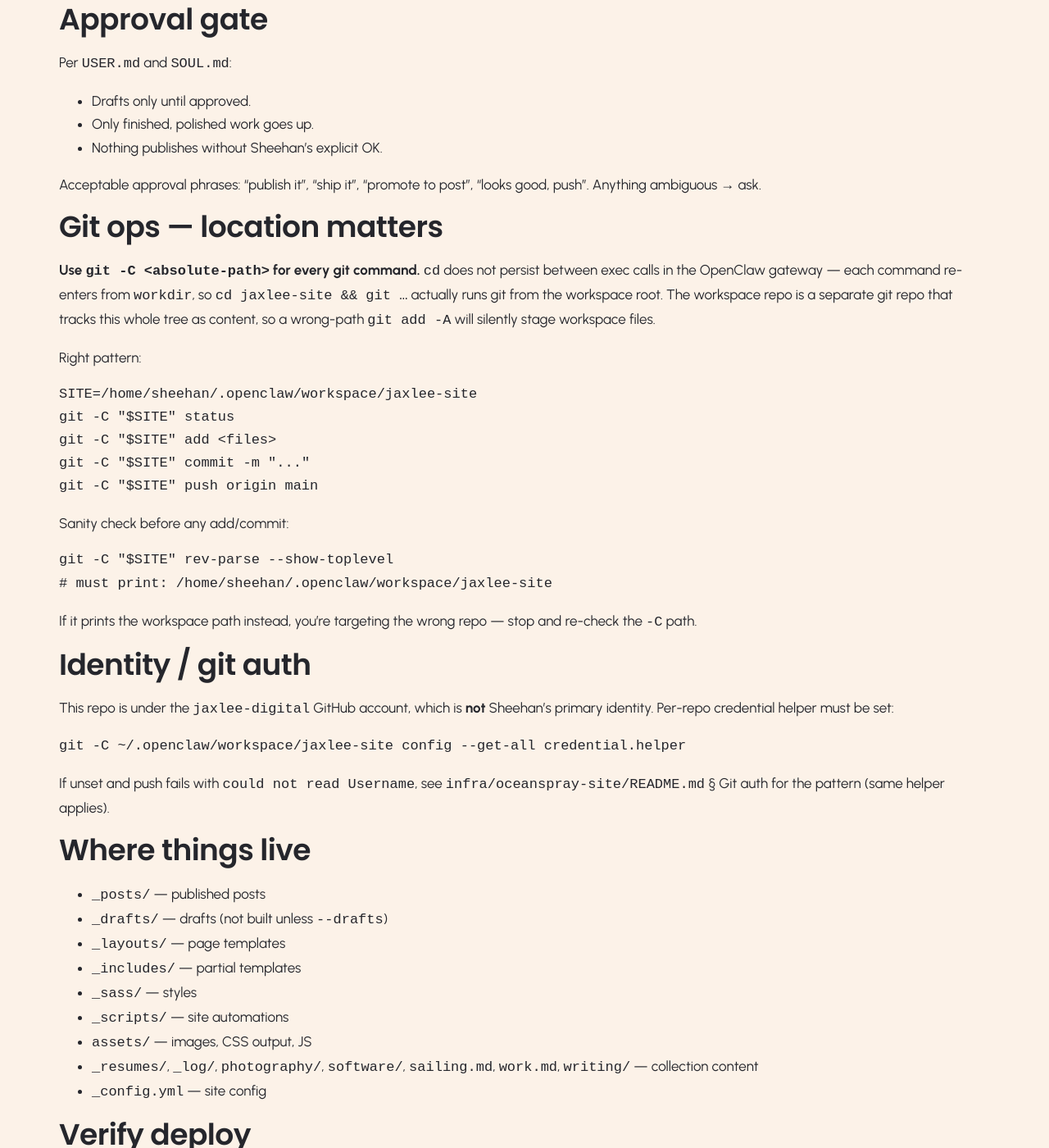
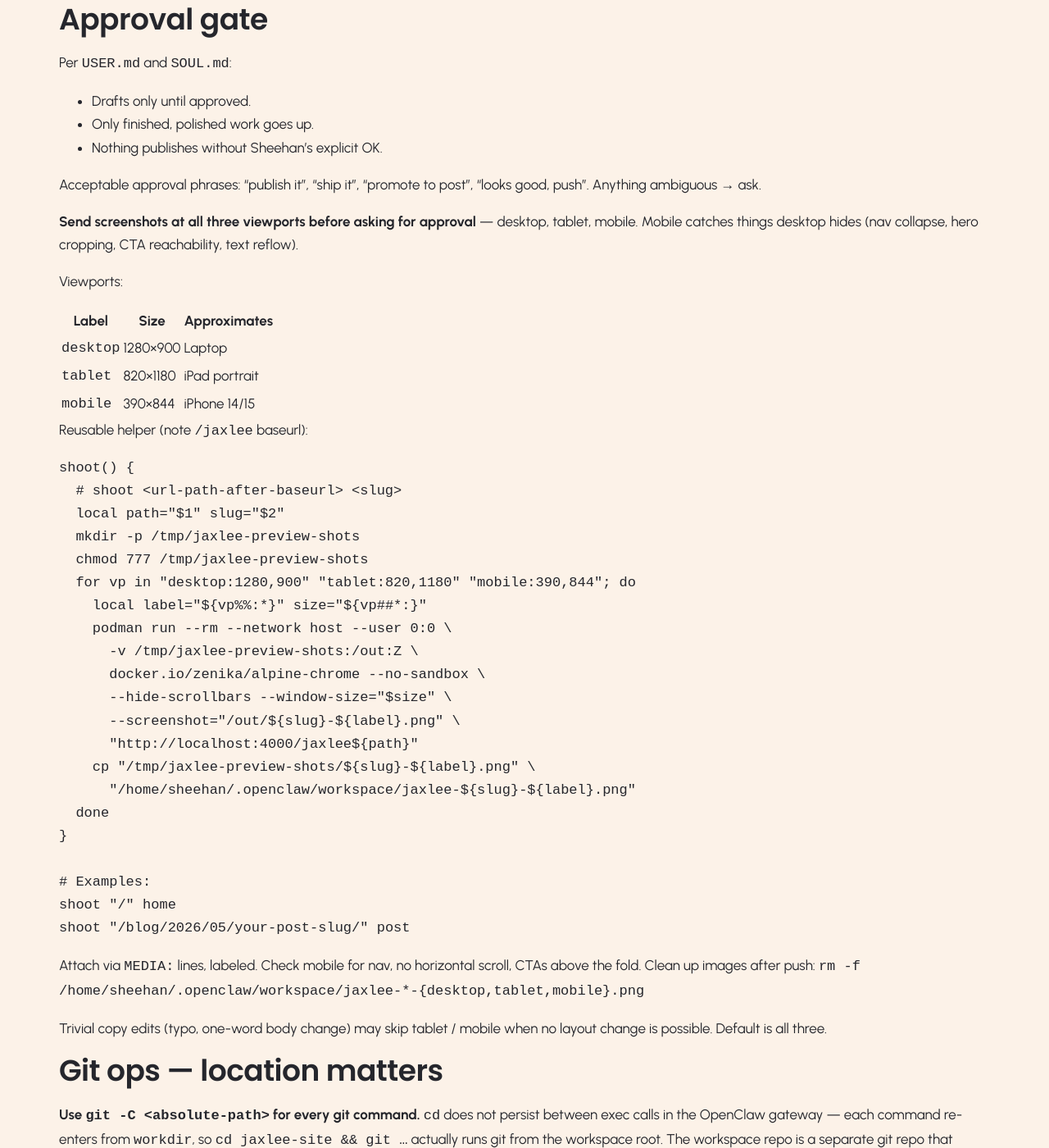
Before and after one commit to jaxlee-digital/jaxlee, a Jekyll site: the page built from WORKFLOW.md, in a window 1280 px wide and 1400 px high, scrolled down 1907 px. Shown: the whole window at 82% size. Built offline with Jekyll 4.4.1, drawn with Linux system fonts in a browser that asks for light colours; our own code applies the rules of GitHub Pages for plain Markdown files.

Commit message:
Add multi-viewport screenshot pattern (desktop/tablet/mobile)
Reusable shoot() helper shoots all three viewports
(1280x900 / 820x1180 / 390x844) via alpine-chrome in Podman.
Mobile catches what desktop hides: nav collapse, hero cropping,
CTA reachability, text reflow.

````diff
--- a/WORKFLOW.md
+++ b/WORKFLOW.md
@@ -92,6 +92,52 @@ Per `USER.md` and `SOUL.md`:
 Acceptable approval phrases: "publish it", "ship it",
 "promote to post", "looks good, push". Anything ambiguous → ask.
 
+**Send screenshots at all three viewports before asking for
+approval** — desktop, tablet, mobile. Mobile catches things
+desktop hides (nav collapse, hero cropping, CTA reachability,
+text reflow).
+
+Viewports:
+
+| Label | Size | Approximates |
+|---|---|---|
+| `desktop` | 1280×900 | Laptop |
+| `tablet` | 820×1180 | iPad portrait |
+| `mobile` | 390×844 | iPhone 14/15 |
+
+Reusable helper (note `/jaxlee` baseurl):
+
+```bash
+shoot() {
+  # shoot <url-path-after-baseurl> <slug>
+  local path="$1" slug="$2"
+  mkdir -p /tmp/jaxlee-preview-shots
+  chmod 777 /tmp/jaxlee-preview-shots
+  for vp in "desktop:1280,900" "tablet:820,1180" "mobile:390,844"; do
+    local label="${vp%%:*}" size="${vp##*:}"
+    podman run --rm --network host --user 0:0 \
+      -v /tmp/jaxlee-preview-shots:/out:Z \
+      docker.io/zenika/alpine-chrome --no-sandbox \
+      --hide-scrollbars --window-size="$size" \
+      --screenshot="/out/${slug}-${label}.png" \
+      "http://localhost:4000/jaxlee${path}"
+    cp "/tmp/jaxlee-preview-shots/${slug}-${label}.png" \
+      "/home/sheehan/.openclaw/workspace/jaxlee-${slug}-${label}.png"
+  done
+}
+
+# Examples:
+shoot "/" home
+shoot "/blog/2026/05/your-post-slug/" post
+```
+
+Attach via `MEDIA:` lines, labeled. Check mobile for nav, no
+horizontal scroll, CTAs above the fold. Clean up images after push:
+`rm -f /home/sheehan/.openclaw/workspace/jaxlee-*-{desktop,tablet,mobile}.png`
+
+Trivial copy edits (typo, one-word body change) may skip tablet
+/ mobile when no layout change is possible. Default is all three.
+
 ## Git ops — location matters
 
 **Use `git -C <absolute-path>` for every git command.** `cd` does
````
